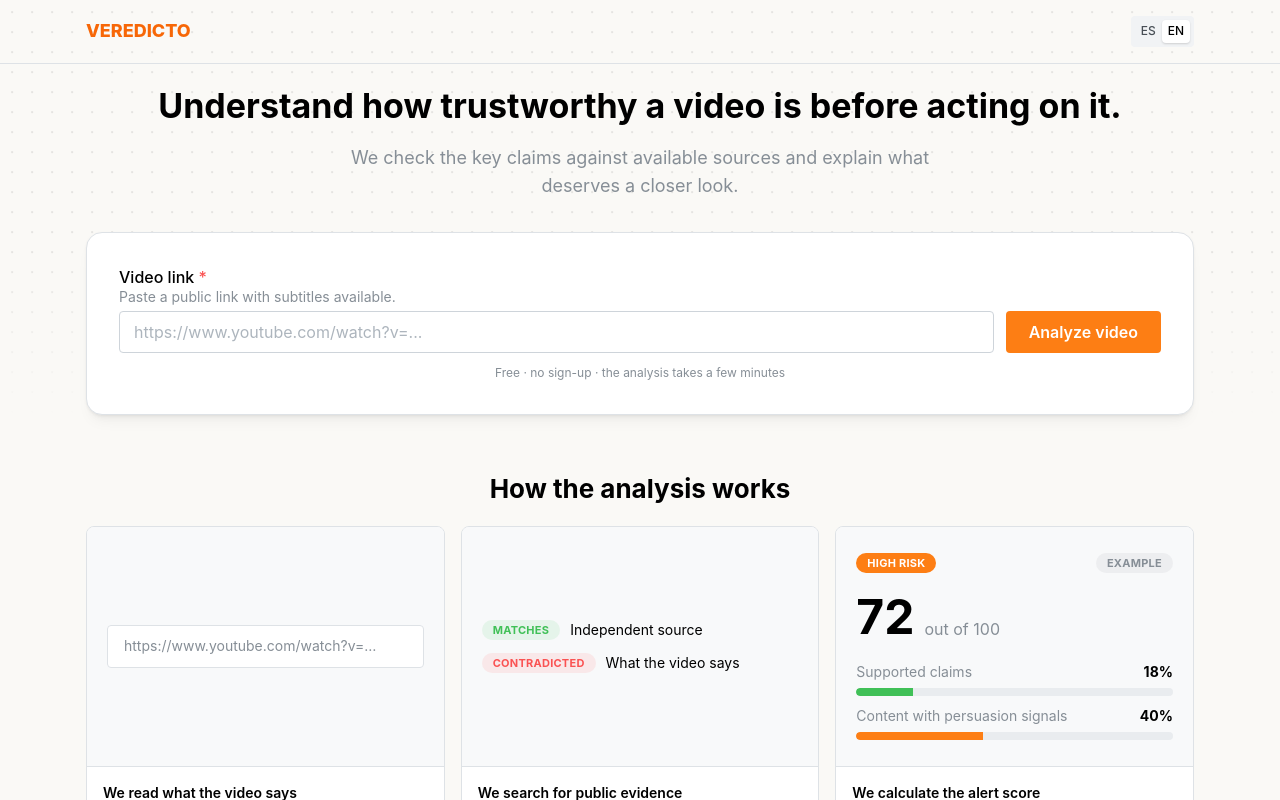
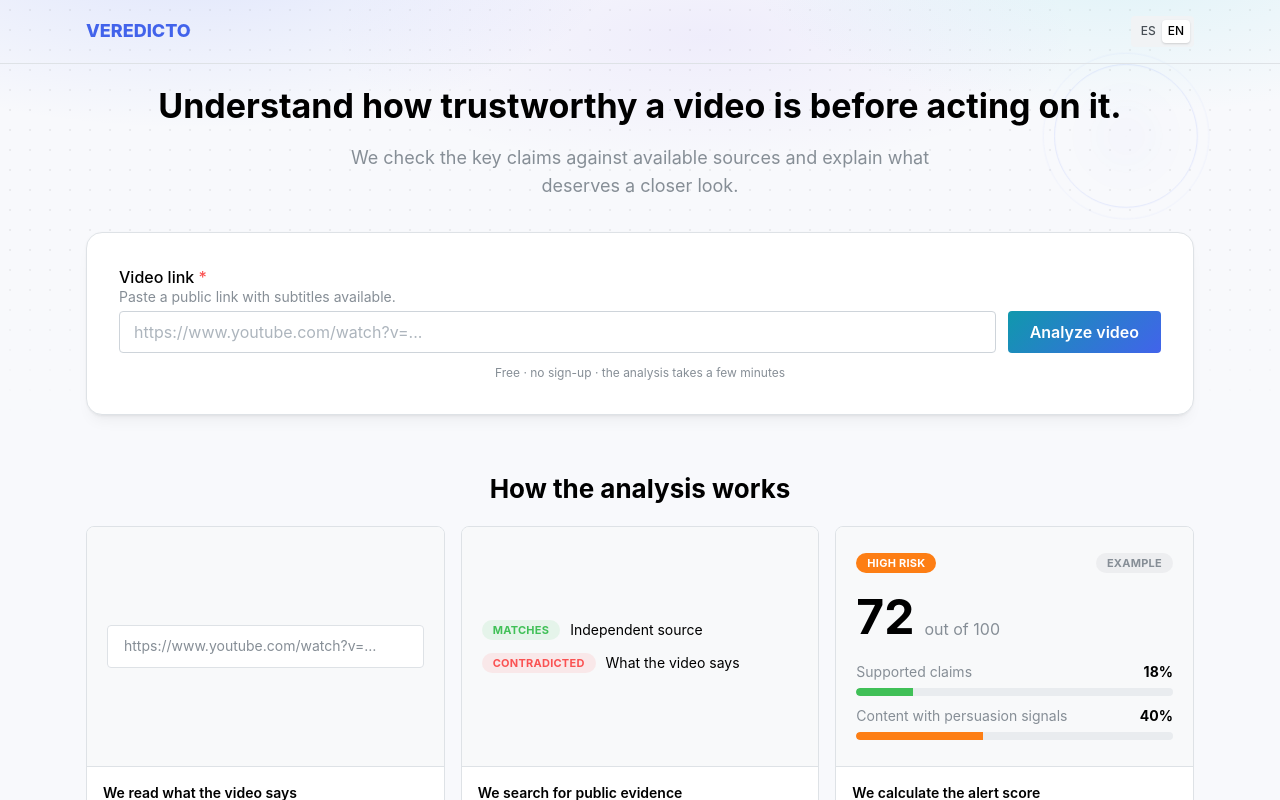
Before and after one commit to lookstreams-web/ai-app-test, a Next.js app: page / in a window 1280 px wide. Shown: the top 800 px of the page. Built offline with nearby package versions, Linux system fonts and the light colour scheme; no server answers.

Commit message:
feat(ui): indigo rebrand with gradient background and scan pulses

```diff
--- /dev/null
+++ b/app/analysis/[id]/page.module.css
@@ -0,0 +1,35 @@
+.page {
+  position: relative;
+  isolation: isolate;
+  display: flex;
+  flex-direction: column;
+  min-height: 100vh;
+  background: #f8f9fc;
+}
+
+/* Banda superior con la identidad de la home (puntos + mesh), más tenue y
+   disuelta en los primeros ~360px para que los datos queden sobre fondo calmo. */
+.page::before {
+  content: "";
+  position: absolute;
+  top: 0;
+  right: 0;
+  left: 0;
+  height: 360px;
+  z-index: -1;
+  pointer-events: none;
+  background-image:
+    linear-gradient(to bottom, rgba(248, 249, 252, 0) 45%, #f8f9fc 100%),
+    radial-gradient(rgba(20, 20, 20, 0.06) 1px, transparent 1px),
+    radial-gradient(ellipse 55% 130% at 15% -30%, rgba(92, 124, 250, 0.11), transparent 62%),
+    radial-gradient(ellipse 50% 110% at 88% -20%, rgba(59, 201, 219, 0.09), transparent 60%);
+  background-size:
+    100% 100%,
+    20px 20px,
+    100% 100%,
+    100% 100%;
+}
+
+.navBar {
+  border-bottom: 1px solid var(--mantine-color-gray-3);
+}
--- a/app/layout.tsx
+++ b/app/layout.tsx
@@ -1,6 +1,8 @@
 import '@mantine/core/styles.css';
 import type { ReactNode } from 'react';
-import { ColorSchemeScript, MantineProvider, mantineHtmlProps } from '@mantine/core';
+import { ColorSchemeScript, MantineProvider, createTheme, mantineHtmlProps } from '@mantine/core';
+
+const theme = createTheme({ primaryColor: 'indigo' });
 
 export const metadata = {
   title: 'AI App Test — Detector de humo',
@@ -15,7 +17,7 @@ export default function RootLayout({ children }: { children: ReactNode }) {
         <ColorSchemeScript />
       </head>
       <body>
-        <MantineProvider>{children}</MantineProvider>
+        <MantineProvider theme={theme}>{children}</MantineProvider>
       </body>
     </html>
   );
--- a/app/page.module.css
+++ b/app/page.module.css
@@ -2,17 +2,26 @@
   display: flex;
   flex-direction: column;
   min-height: 100vh;
-  background: #faf9f6;
+  background: #f8f9fc;
 }
 
 .hero {
+  position: relative;
+  isolation: isolate;
   background-image:
-    linear-gradient(to bottom, rgba(250, 249, 246, 0) 55%, #faf9f6 92%),
-    radial-gradient(rgba(20, 20, 20, 0.09) 1px, transparent 1px);
+    linear-gradient(to bottom, rgba(248, 249, 252, 0) 55%, #f8f9fc 92%),
+    radial-gradient(rgba(20, 20, 20, 0.06) 1px, transparent 1px),
+    radial-gradient(ellipse 55% 65% at 15% -12%, rgba(92, 124, 250, 0.16), transparent 62%),
+    radial-gradient(ellipse 50% 55% at 88% -8%, rgba(59, 201, 219, 0.13), transparent 60%),
+    radial-gradient(ellipse 45% 45% at 55% 8%, rgba(121, 80, 242, 0.07), transparent 65%),
+    radial-gradient(ellipse 75% 55% at 50% 118%, rgba(92, 124, 250, 0.06), transparent 68%);
   background-size:
     100% 100%,
-    20px 20px;
-  animation: dots-drift 50s linear infinite;
+    20px 20px,
+    100% 100%,
+    100% 100%,
+    100% 100%,
+    100% 100%;
 }
 
 .navBar {
@@ -38,19 +47,6 @@
   box-shadow: var(--mantine-shadow-md);
 }
 
-@keyframes dots-drift {
-  from {
-    background-position:
-      0 0,
-      0 0;
-  }
-  to {
-    background-position:
-      0 0,
-      20px 20px;
-  }
-}
-
 @keyframes fade-in {
   from {
     opacity: 0;
@@ -63,10 +59,6 @@
 }
 
 @media (prefers-reduced-motion: reduce) {
-  .hero {
-    animation: none;
-  }
-
   .fadeIn {
     animation: none;
   }
--- a/app/page.tsx
+++ b/app/page.tsx
@@ -10,6 +10,7 @@ import {
   Title
 } from "@mantine/core";
 import { CreateAnalysisForm } from "@/components/create-analysis-form";
+import { ScanPulses } from "@/components/scan-pulses";
 import { SiteHeader } from "@/components/site-header";
 import { StepVisualContrast, StepVisualLink } from "@/components/step-visuals";
 import { VerdictPreview } from "@/components/verdict-preview";
@@ -43,6 +44,7 @@ export default async function HomePage({ searchParams }: PageProps) {
   return (
     <div className={styles.page}>
       <div className={styles.hero}>
+        <ScanPulses />
         <div className={styles.navBar}>
           <SiteHeader dict={dict.header} locale={locale} />
         </div>
@@ -91,7 +93,7 @@ export default async function HomePage({ searchParams }: PageProps) {
           <Divider mb="lg" />
           <Group align="center" gap="md" justify="space-between">
             <div>
-              <Text c="orange.7" fw={800}>
+              <Text c="indigo.7" fw={800}>
                 VEREDICTO
               </Text>
               <Text c="dimmed" size="sm">
--- /dev/null
+++ b/components/create-analysis-form.module.css
@@ -0,0 +1,52 @@
+.pulseAnchor {
+  position: relative;
+  display: flex;
+}
+
+.pulse {
+  position: absolute;
+  top: 50%;
+  left: 50%;
+  width: 180px;
+  height: 180px;
+  margin: -90px 0 0 -90px;
+  pointer-events: none;
+}
+
+.pulse::before,
+.pulse::after {
+  content: "";
+  position: absolute;
+  inset: 0;
+  border-radius: 50%;
+  border: 1.5px solid var(--mantine-color-indigo-4);
+  background: radial-gradient(circle, rgba(92, 124, 250, 0.08) 0%, transparent 70%);
+  opacity: 0;
+  transform: scale(0.2);
+  animation: submit-pulse 900ms ease-out;
+}
+
+.pulse::after {
+  animation-delay: 150ms;
+}
+
+@keyframes submit-pulse {
+  0% {
+    opacity: 0;
+    transform: scale(0.2);
+  }
+  15% {
+    opacity: 0.5;
+  }
+  100% {
+    opacity: 0;
+    transform: scale(1);
+  }
+}
+
+@media (prefers-reduced-motion: reduce) {
+  .pulse::before,
+  .pulse::after {
+    animation: none;
+  }
+}
--- a/components/create-analysis-form.tsx
+++ b/components/create-analysis-form.tsx
@@ -4,17 +4,20 @@ import { useState, type FormEvent } from "react";
 import { useRouter } from "next/navigation";
 import { Alert, Button, Flex, Paper, Stack, Text, TextInput } from "@mantine/core";
 import type { Dictionary, Locale } from "@/i18n/dictionaries";
+import styles from "./create-analysis-form.module.css";
 
 export function CreateAnalysisForm({ dict, locale }: { dict: Dictionary["form"]; locale: Locale }) {
   const router = useRouter();
   const [url, setUrl] = useState("");
   const [error, setError] = useState<string | null>(null);
   const [submitting, setSubmitting] = useState(false);
+  const [pulseKey, setPulseKey] = useState(0);
 
   async function submit(event: FormEvent<HTMLFormElement>) {
     event.preventDefault();
     setError(null);
     setSubmitting(true);
+    setPulseKey((key) => key + 1);
     try {
       const response = await fetch("/api/analyses", {
         method: "POST",
@@ -52,9 +55,19 @@ export function CreateAnalysisForm({ dict, locale }: { dict: Dictionary["form"];
                 type="url"
                 value={url}
               />
-              <Button color="orange" loading={submitting} size="md" type="submit">
-                {dict.submit}
-              </Button>
+              <div className={styles.pulseAnchor}>
+                {pulseKey > 0 ? <span aria-hidden className={styles.pulse} key={pulseKey} /> : null}
+                <Button
+                  gradient={{ deg: 135, from: "cyan.7", to: "indigo.7" }}
+                  loading={submitting}
+                  size="md"
+                  style={{ flex: 1 }}
+                  type="submit"
+                  variant="gradient"
+                >
+                  {dict.submit}
+                </Button>
+              </div>
             </Flex>
             {error ? (
               <Alert color="red" title={dict.errorTitle}>
--- /dev/null
+++ b/components/scan-pulses.module.css
@@ -0,0 +1,75 @@
+.pulses {
+  position: absolute;
+  inset: 0;
+  z-index: -1;
+  overflow: hidden;
+  pointer-events: none;
+}
+
+.pulses span {
+  position: absolute;
+  width: 180px;
+  height: 180px;
+  margin: -90px 0 0 -90px;
+}
+
+.pulses span:nth-child(1) {
+  top: 55%;
+  left: 12%;
+  --pulse-delay: 0s;
+}
+
+.pulses span:nth-child(2) {
+  top: 30%;
+  left: 88%;
+  --pulse-delay: 3s;
+}
+
+.pulses span:nth-child(3) {
+  top: 78%;
+  left: 72%;
+  --pulse-delay: 6s;
+}
+
+.pulses span::before,
+.pulses span::after {
+  content: "";
+  position: absolute;
+  inset: 0;
+  border-radius: 50%;
+  border: 1.5px solid var(--mantine-color-indigo-4);
+  background: radial-gradient(circle, rgba(92, 124, 250, 0.08) 0%, transparent 70%);
+  opacity: 0;
+  transform: scale(0.2);
+  animation: pulse-ring 9s ease-out infinite;
+  animation-delay: var(--pulse-delay, 0s);
+}
+
+.pulses span::after {
+  animation-delay: calc(var(--pulse-delay, 0s) + 0.6s);
+}
+
+@keyframes pulse-ring {
+  0% {
+    opacity: 0;
+    transform: scale(0.2);
+  }
+  10% {
+    opacity: 0.45;
+  }
+  35% {
+    opacity: 0;
+    transform: scale(1);
+  }
+  100% {
+    opacity: 0;
+    transform: scale(1);
+  }
+}
+
+@media (prefers-reduced-motion: reduce) {
+  .pulses span::before,
+  .pulses span::after {
+    animation: none;
+  }
+}
--- /dev/null
+++ b/components/scan-pulses.tsx
@@ -0,0 +1,15 @@
+import styles from "./scan-pulses.module.css";
+
+/**
+ * Anillos de "escaneo" ambientales. El contenedor que los reciba debe tener
+ * `position: relative` + `isolation: isolate` para que queden detrás del contenido.
+ */
+export function ScanPulses() {
+  return (
+    <div aria-hidden className={styles.pulses}>
+      <span />
+      <span />
+      <span />
+    </div>
+  );
+}
--- a/components/site-header.tsx
+++ b/components/site-header.tsx
@@ -19,13 +19,13 @@ export function SiteHeader({
     <Container size="lg" py="md">
       <Group justify="space-between">
         <Anchor component={Link} href={homeHref} underline="never">
-          <Text c={onDark ? "orange.5" : "orange.7"} fw={800} size="lg">
+          <Text c={onDark ? "indigo.3" : "indigo.7"} fw={800} size="lg">
             VEREDICTO
           </Text>
         </Anchor>
         <Group gap="sm">
           {showNewAnalysis ? (
-            <Button color="orange" component={Link} href={homeHref} size="xs" variant="light">
+            <Button color="indigo" component={Link} href={homeHref} size="xs" variant="light">
               {dict.newAnalysis}
             </Button>
           ) : null}
--- a/components/verdict-preview.tsx
+++ b/components/verdict-preview.tsx
@@ -43,7 +43,7 @@ export function VerdictPreview({ dict, href }: { dict: Dictionary["preview"]; hr
           <Progress color="orange" value={40} />
         </Stack>
         {href ? (
-          <Text c="orange.7" fw={600} size="sm">
+          <Text c="indigo.7" fw={600} size="sm">
             {dict.seeExample}
           </Text>
         ) : null}
```
Also changed, not shown: app/analysis/[id]/page.tsx (+7 -4 lines), components/analysis-dashboard.tsx (+12 -5 lines).
